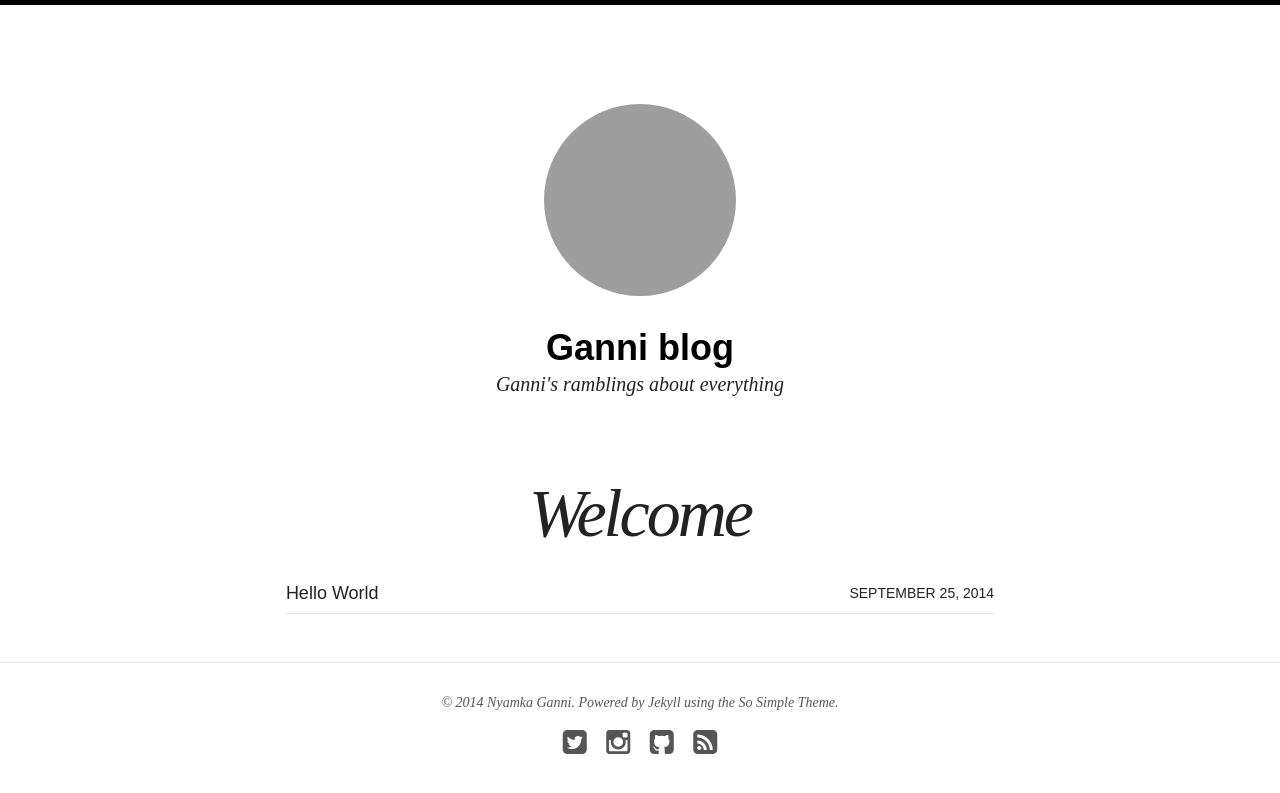
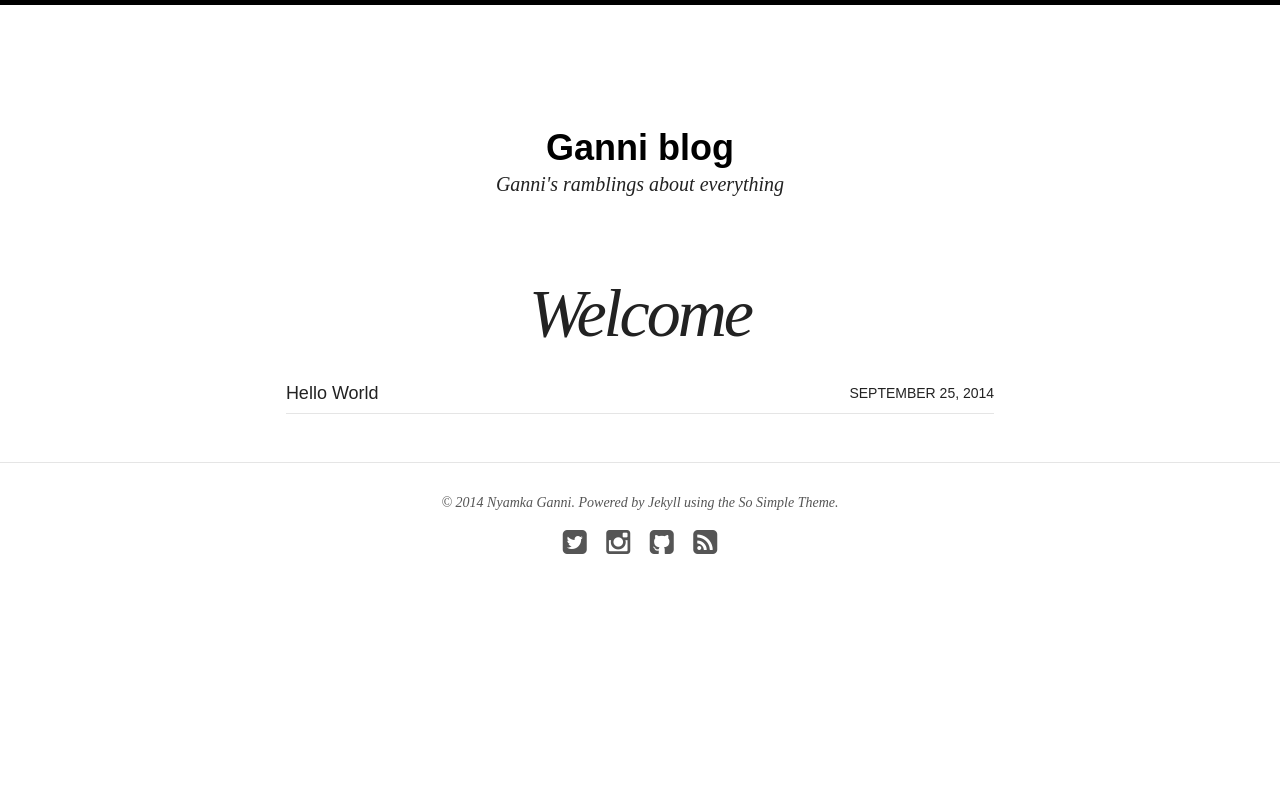
Before and after one commit to ganni/ganni.github.io, a Jekyll site: the page built from index.html, in a window 1280 px wide. Shown: the top 793 px of the page. Built offline with Jekyll 4.4.1, drawn with Linux system fonts in a browser that asks for light colours; nearby versions of some CDN libraries.

Commit message:
hello world post

```diff
--- a/_config.yml
+++ b/_config.yml
@@ -3,7 +3,7 @@
 title: Ganni blog
 locale: en_US
 description: Ganni's ramblings about everything
-logo: site-logo.png
+logo: #site-logo.png
 search: true
 url: http://ganni.github.io
 
```
Also changed, not shown: README.md.
